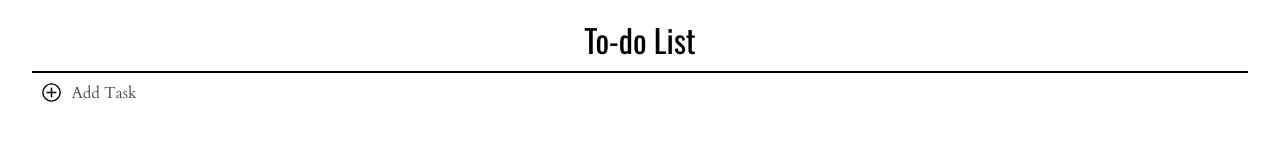
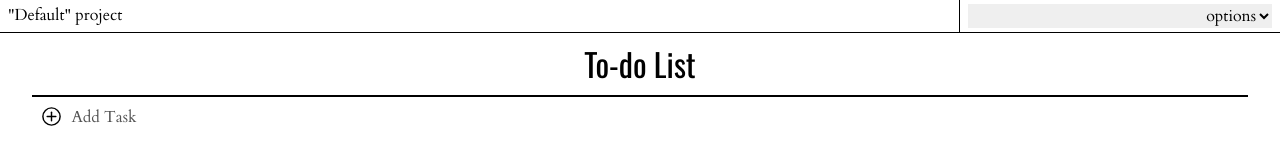
Before and after one commit to jacobhusband/todo-list, a website built with webpack: page src/index.html in a window 1280 px wide. Built offline with nearby package versions, Linux system fonts and the light colour scheme.

Commit message:
Add header-bar to page

```diff
--- a/src/css/reset.css
+++ b/src/css/reset.css
@@ -94,7 +94,9 @@ video {
 /* Set font-family and font-size for the entire document */
 body,
 form,
-input {
+input,
+select,
+option {
   font-family: Cardo, serif;
   font-size: 16px;
 }
--- a/src/css/styles.css
+++ b/src/css/styles.css
@@ -2,6 +2,7 @@
 
 .header {
   position: relative;
+  margin-top: 1.5rem;
 }
 
 .header-text {
@@ -14,6 +15,28 @@
 
 .plus_button {
   margin: 0.5rem;
+}
+
+.header-bar {
+  position: fixed;
+  top: 0;
+  left: 0;
+  right: 0;
+
+  border-bottom: 1px solid black;
+  display: grid;
+  grid-template-columns: 3fr 1fr;
+}
+
+.header-bar select {
+  border: none;
+  text-align: end;
+  margin: 0.25rem 0.5rem;
+}
+
+.header-bar .project-text {
+  border-right: 1px solid black;
+  padding: 0.25rem 0.5rem;
 }
 
 .task-button-styling {
@@ -91,4 +114,8 @@ input.add_task:focus {
   border-bottom: 1px solid black;
 }
 
+.header-bar select:focus {
+  outline: none;
+}
+
 /* Media Queries */
--- a/src/index.html
+++ b/src/index.html
@@ -14,9 +14,17 @@
   </head>
   <body>
     <div class="app_content page-padding">
+      <div class="header-bar">
+        <p class="project-text">"Default" project</p>
+        <select name="options">
+          <option value="nothing">options</option>
+          <option value="clear-selected">clear completed</option>
+          <option value="new-project">new project</option>
+        </select>
+      </div>
       <div class="header">
         <h1 class="header-text text-center">To-do List</h1>
-        <button class="remove_checked hidden">Remove Checked</button>
+        <button class="remove_checked hidden">Remove</br>Checked</button>
         <hr style="margin-bottom: 0" size="2" color="black" />
       </div>
       <ul class="list_content"></ul>
--- a/src/js/taskManager.ts
+++ b/src/js/taskManager.ts
@@ -27,6 +27,12 @@ export default class TaskManager {
 
   getTasks = () => this.tasks;
 
+  setName = (name: string): void => {
+    this.name = name;
+  };
+
+  getName = () => this.name;
+
   removeCompletedTasks = () => {
     const tempTasks: { title: string; completed: boolean }[] = [];
     this.tasks.forEach((task) => {
--- a/src/js/uiManager.ts
+++ b/src/js/uiManager.ts
@@ -37,6 +37,8 @@ export default class UIManager {
     });
   };
 
+  renderProjectName = () => {};
+
   showRemoveCheckedButton = () => {
     this.removeCheckedBtn?.classList.remove("hidden");
   };
```
Also changed, not shown: dist/bundle.js, dist/index.html.
